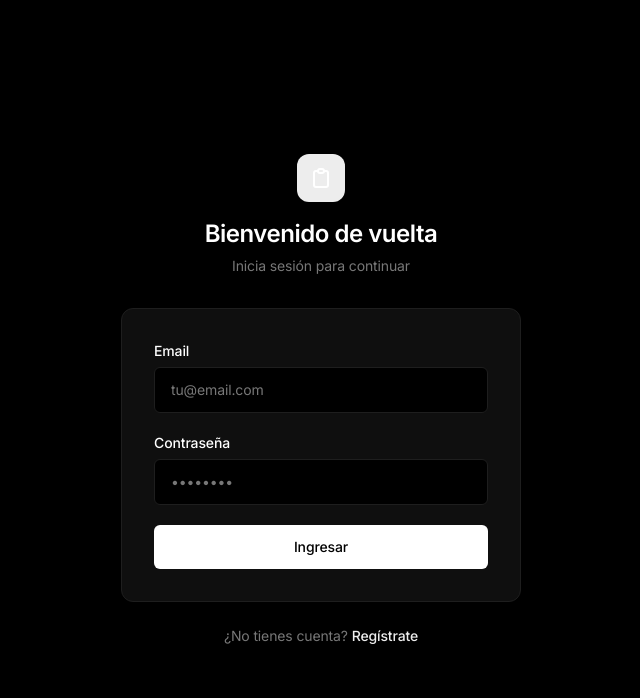
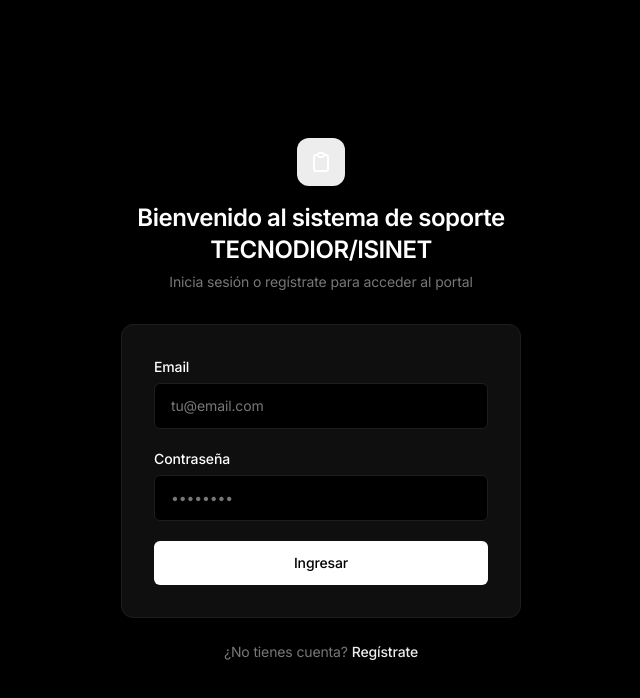
Before and after one commit to msalinasmpro/ticketapp, a Next.js app: page /auth/login in a window 1280 px wide. Shown: the top 698 px of the page, without its empty margins (319-959 px from the left). Built offline with nearby package versions, Linux system fonts and the light colour scheme.

Commit message:
fix: update login page welcome text to TECNODIOR/ISINET

```diff
--- a/src/app/auth/login/page.tsx
+++ b/src/app/auth/login/page.tsx
@@ -43,10 +43,10 @@
             </svg>
           </div>
           <h1 className="text-2xl font-semibold tracking-tight text-foreground">
-            Bienvenido de vuelta
+            Bienvenido al sistema de soporte TECNODIOR/ISINET
           </h1>
           <p className="mt-1.5 text-sm text-light">
-            Inicia sesión para continuar
+            Inicia sesión o regístrate para acceder al portal
           </p>
         </div>
 
```
